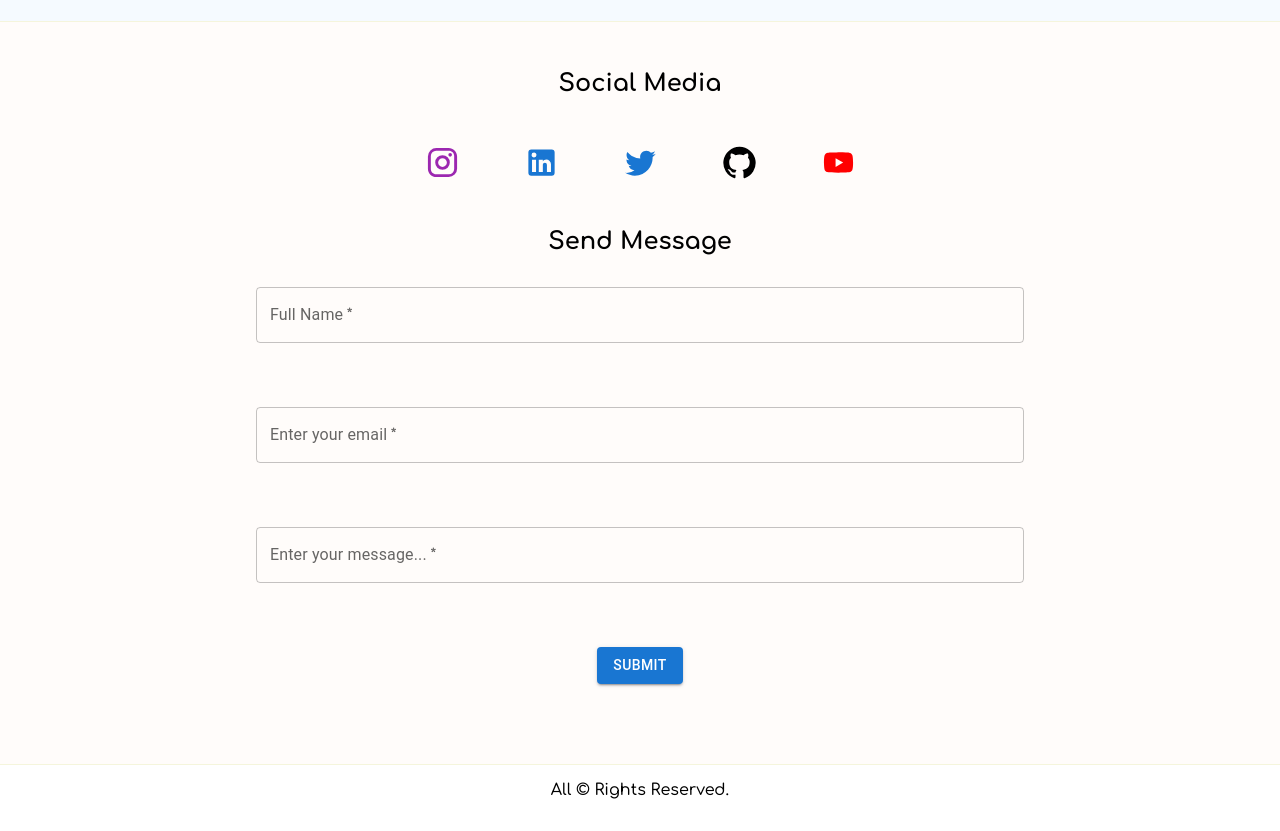
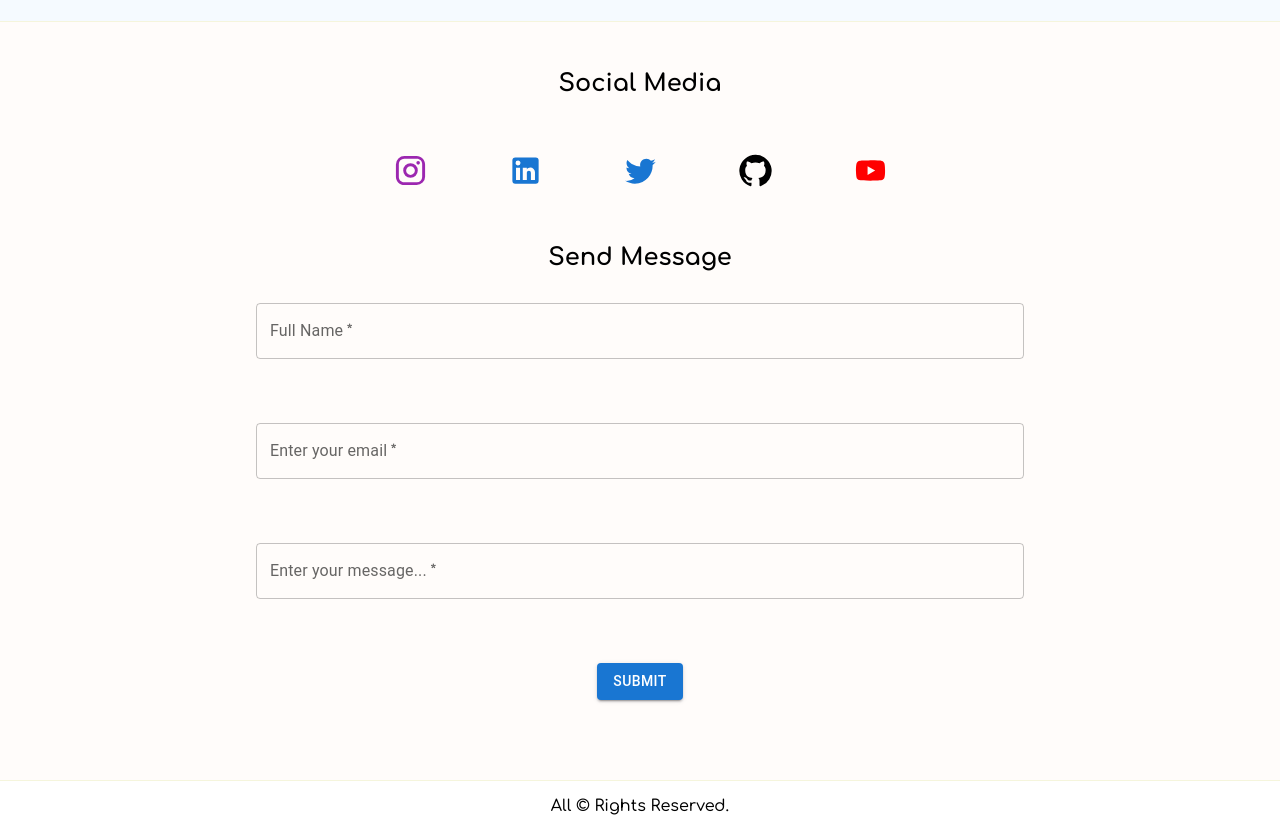
Before and after one commit to ipardeepsbrar/portfolio, a React (Create React App) app: page /index.html in a window 1280 px wide. Shown: the part 2060-2891 px from the top of the page. Built offline with nearby package versions, Linux system fonts and the light colour scheme; the HTML template or start-up script is replaced by a standard one.

Commit message:
updated css styling

```diff
--- a/src/components/Contactme.module.css
+++ b/src/components/Contactme.module.css
@@ -9,7 +9,7 @@
     text-align: center;
 }
 .icons{
-    padding: 1.5rem;
+    padding: 2rem;
 }
 
 .emailForm{
```
Also changed, not shown: firebase.json (added), 1 other file (tests, documents, lock files or other folders).
